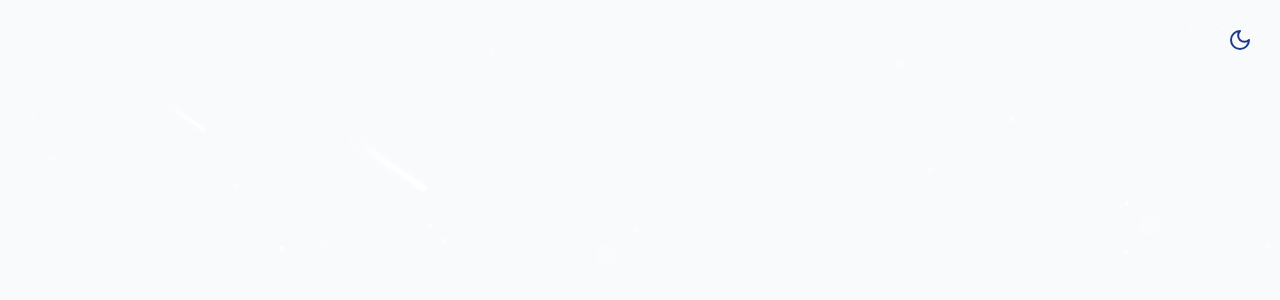
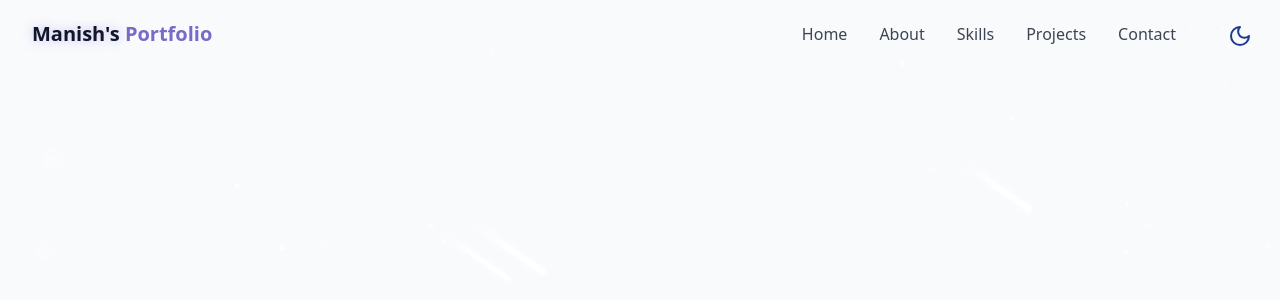
Before and after one commit to Manish12-verma/Manish-Portfolio, a React (Vite) app: page / in a window 1280 px wide. Shown: the top 300 px of the page. Built offline with nearby package versions, Linux system fonts and the light colour scheme.

Commit message:
added navbar

```diff
--- /dev/null
+++ b/src/components/Navbar.jsx
@@ -0,0 +1,61 @@
+import { Menu,X } from "lucide-react";
+import { cn } from "../lib/utils";
+import { useEffect, useState } from "react";
+
+const navItems= [
+    {name:"Home", href:"#hero"},
+{name:"About", href:"#about"},
+{name:"Skills", href:"#skills"},
+{name:"Projects", href:"#projects"},
+{name:"Contact", href:"#contact"}
+];
+
+export const NavBar=()=>{
+    const [isScrolled, setIsScrolled] = useState(false);
+    const [isMenuOpen, setIsMenuOpen] = useState(false);
+
+    useEffect(()=>{
+      const handleScroll = ()=>{
+        setIsScrolled(window.scrollY > 10);
+      }
+      window.addEventListener("scroll", handleScroll);
+      return () =>window.removeEventListener("scroll", handleScroll);
+
+    },[])
+
+    return <nav className={cn("fixed w-full z-40 transition-all duration-300 ",isScrolled ? "py-3 bg-background/80 backdrop-blur-md shadow-xs":"py-5")}>
+       <div className="container flex items-center justify-between ">
+        <a className="text-xl font-bold text-primary flex items-center" href="#hero">
+            <span className="relative z-10 ">
+                {""}
+            <span className="text-glow text-foreground">Manish&#39;s </span>Portfolio
+            </span>
+        </a>
+
+        <div className="hidden md:flex space-x-8 pr-18">
+            {navItems.map((item,index)=>(
+                  <a href={item.href} key={index} className="text-foreground/80 hover:text-primary transition-colors duration-300" >
+                    {item.name}
+                  </a>
+            ))}
+        </div>
+
+          <button onClick={()=> (setIsMenuOpen((prev)=>!prev))} className="md:hidden p-2 text-foregrround/80 z-50" aria-label={isMenuOpen?"Close Menu":"Open Menu "}>
+            {isMenuOpen?<X size={24}/> :<Menu size={24}/>}
+            </button>
+
+         <div className={cn("fixed inset-0 bg-background/95 backdrop-blur-md z-40 flex flex-col items-center  justify-center",
+            "transition-all duration-300 md:hidden",
+            isMenuOpen ? "opacity-100 pointer-events-auto" : "opacity-0 pointer-events-none"
+         )}>
+         <div className="flex flex-col  space-y-8 text-xl ">
+            {navItems.map((item,index)=>(
+                  <a href={item.href} key={index} className="text-foreground/80 hover:text-primary transition-colors duration-300" onClick={()=>setIsMenuOpen(false)} >
+                    {item.name}
+                  </a>
+            ))}
+        </div>
+       </div>
+       </div>
+    </nav>
+}
--- a/src/components/ThemeToggle.jsx
+++ b/src/components/ThemeToggle.jsx
@@ -33,7 +33,7 @@
     }
 
     return(
-        <button onClick={toggleTheme} className={cn("fixed max-sm:hidden top-5 right-5 z-50 p-2 rounded-full transition-colors duration-300","focus:outline-hidden")}
+        <button onClick={toggleTheme} className={cn("fixed max-sm:hidden top-4 right-5 z-50 p-2 rounded-full transition-colors duration-300","focus:outline-hidden")}
         >{isDarkMode? <Sun className="h-6 w-6 text-yellow-300"/>:<Moon className="h-6 w-6 text-blue-900"/>}</button>
     )
 }
--- a/src/pages/Home.jsx
+++ b/src/pages/Home.jsx
@@ -1,3 +1,4 @@
+import { NavBar } from "../components/Navbar";
 import { StarBackground } from "../components/StarBackground";
 import { ThemeToggle } from "../components/ThemeToggle";
 
@@ -10,7 +11,7 @@
 
       <StarBackground/>
       {/* Navbar */}
-
+       <NavBar/>
       {/* Main Content */}
 
 
```
